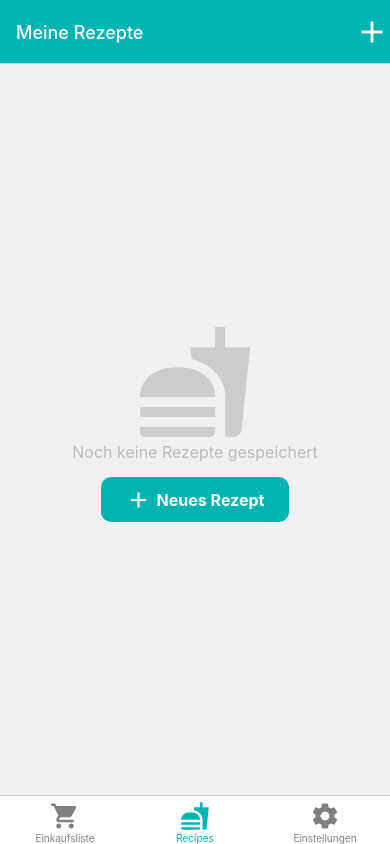
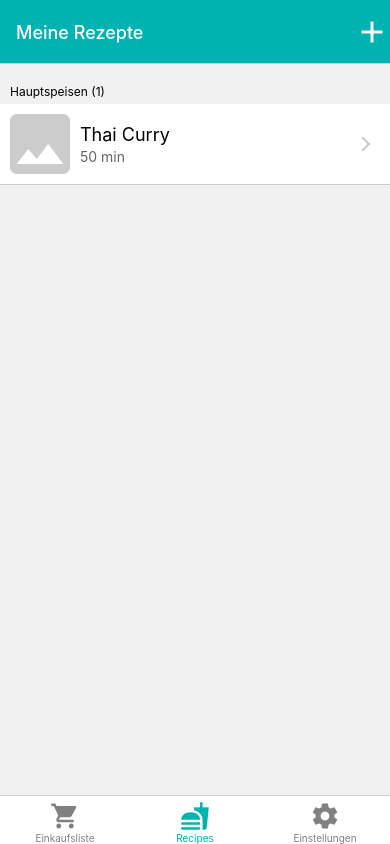
Before and after one commit to marrywal/hungryList, a React Native app: screen /Recipes in a window 390 px wide. Built offline with nearby package versions, Linux system fonts and the light colour scheme; what expo-linking would draw is missing.

Commit message:
style details page and add test recipe

```diff
--- a/src/screens/ModalDetailRecipe.tsx
+++ b/src/screens/ModalDetailRecipe.tsx
@@ -1,5 +1,5 @@
 import { useEffect, useState } from 'react';
-import { Alert, Pressable, ScrollView, StyleProp, StyleSheet, ViewStyle } from 'react-native';
+import { Alert, FlatList, Pressable, ScrollView, StyleProp, StyleSheet, ViewStyle } from 'react-native';
 import { Text, View } from '../components/Themed';
 import { MaterialIcons } from '@expo/vector-icons';
 import useColorScheme from '../hooks/useColorScheme';
@@ -36,7 +36,6 @@ export default function ModalDetailRecipe({ navigation, route }: { navigation: a
                 />
             </Pressable>,
         });
-        console.log(recipe)
     });
 
     const styles = StyleSheet.create({
@@ -90,15 +89,21 @@ export default function ModalDetailRecipe({ navigation, route }: { navigation: a
             fontWeight: 'bold',
             color: Colors[scheme].tint,
             fontSize: 18,
-        },
-        content: {
-            flex: 1,
-            fontSize: 18,
+            width: 35,
+            lineHeight: 24
         },
         ingredientsAmount: {
             fontWeight: 'bold',
             marginRight: 10,
             fontSize: 18,
+            flex: 1,
+            textAlign: 'right',
+            lineHeight: 24
+        },
+        content: {
+            flex: 3,
+            fontSize: 18,
+            lineHeight: 24
         },
         containerSeparator: {
             borderBottomColor: Colors[scheme].input,
--- a/src/screens/Recipes.tsx
+++ b/src/screens/Recipes.tsx
@@ -13,11 +13,136 @@ import { StyledButtonPressable } from '../components/StyledButtonPressable';
 const DEFAULTDATA = [
   {
     categoryName: "Vorspeisen",
-    data: []
+    data: [
+
+    ]
   },
   {
     categoryName: "Hauptspeisen",
     data: [
+      {
+        title: 'Thai Curry',
+        personCount: 2,
+        duration: '50 min',
+        category: 'Hauptspeise',
+        ingredients: [
+          {
+            key: 1,
+            name: 'Kokosfett zum Braten',
+            amount: '',
+            unit: ''
+          },
+          {
+            key: 2,
+            name: 'große Zwiebel',
+            amount: 'halbe',
+            unit: ''
+          },
+          {
+            key: 3,
+            name: 'Zehen Knoblauch',
+            amount: '0,5',
+            unit: ''
+          },
+          {
+            key: 4,
+            name: 'Currypaste, Menge je nach Paste und gewünschter Schärfe',
+            amount: '2,5',
+            unit: 'EL'
+          },
+          {
+            key: 5,
+            name: 'Hähnchenbrust',
+            amount: '200',
+            unit: 'gr'
+          },
+          {
+            key: 6,
+            name: 'Kokosmilch, frisch oder aus der Dose',
+            amount: '0,5',
+            unit: 'Liter'
+          },
+          {
+            key: 7,
+            name: 'Geflügelbrühe oder Milch',
+            amount: '100',
+            unit: 'ml'
+          },
+          {
+            key: 8,
+            name: 'Fischsauce',
+            amount: '1,5',
+            unit: 'EL'
+          },
+          {
+            key: 9,
+            name: 'Kaffir-Limettenblätter, TK oder frisch',
+            amount: '1,5',
+            unit: ''
+          },
+          {
+            key: 10,
+            name: 'Palmzucker, alternativ Honig verwenden',
+            amount: '1',
+            unit: 'TL'
+          },
+          {
+            key: 11,
+            name: 'Gemüse, Sorten nach Wahl, auch gemischt',
+            amount: '150',
+            unit: 'gr'
+          },
+          {
+            key: 12,
+            name: 'Reis',
+            amount: '200',
+            unit: 'gr'
+          },
+        ],
+        prepSteps: [
+          {
+            key: 1,
+            step: 'Zwiebel und Knoblauch würfeln, Gemüse und Fleisch in kleine Stücke schneiden und bereitlegen. Brühe erhitzen, alternativ kann kalte Milch verwendet werden. Lässt man diese Zutat weg, wird das Curry sehr cremig und dickflüssig. Die Brühe bzw. das Glutamat gibt dem Curry den gewissen Kick, ist aber Geschmackssache.'
+          },
+          {
+            key: 2,
+            step: 'Zwiebel und Knoblauch glasig anbraten. Die Thaicurry-Paste hinzugeben - anfangs aufgrund der Schärfe vorsichtig dosieren (bei grün und rot sehr vorsichtig, nachwürzen kann man auch zum Ende noch) - und alles bei hoher Temperatur in etwas Öl bräunen, dabei mit etwas Kokosmilch vermischen und kurz aufkochen lassen, bis sich ein Ölfilm oben absetzt (ca 2 min). Geflügelbrühe oder Milch hinzugeben und verrühren.'
+          },
+          {
+            key: 3,
+            step: 'Nun langsam mit der restlichen Kokosmilch verrühren. Hitze reduzieren, dass es nur noch köchelt. Kaffirlimettenblätter entweder im Stück oder zum mitessen in dünne Scheiben schneiden und hinzugeben. Mit Fischsauce, Palmzucker (oder Honig) würzen. Nun kann man es schon mal wegen der Schärfe abschmecken. Ist es zuwenig, dann einfach noch 1 - 2 EL Currypaste hinzugeben und köchelnd einrühren.'
+          },
+          {
+            key: 4,
+            step: 'Fisch oder Fleisch hinzugeben, Fleisch in kleinen Stücken, Fisch kann auch als kleines Filet oder im Stücke hinzugegeben werden. Bei Fleisch gibt es zwei Möglichkeiten, entweder vorher scharf anbraten und während der ersten Schritte ruhen lassen, dann noch 10 Minuten mitgaren. Oder in kleine Stücke schneiden und nur mitgaren lassen, was insbesondere bei Hühnchen gut klappt. In beiden Fällen erreicht man gute Ergebnisse.'
+          },
+          {
+            key: 5,
+            step: 'Gemüse, z. B. 1 Paprikaschote, eine Handvoll TK-Erbsen und Bohnen, Champignons, kurz vor Ende hinzufügen. Maximal 10 - 15 Minuten mitköcheln lassen, um es bissfest zu halten.'
+          },
+          {
+            key: 6,
+            step: 'Für ein leckeres Panang Erdnuss Curry einfach die Erdnussbutter (crunchy oder cremig) in das Curry einrühren, optional einige Erdnüsse dazugeben.'
+          },
+          {
+            key: 7,
+            step: 'Zum Abrunden des Currys verwende ich Fischsauce als Salzersatz. Wem es immer noch nicht scharf genug ist, kann nochmal etwas Paste hinzugeben. Oder beim nächsten Mal eine andere probieren. Die Schärfe kann auch zwischen den Herstellern stark schwanken.'
+          },
+          {
+            key: 8,
+            step: 'Während des Kochens den Reis aufsetzen, ich verwende Basmati oder Thaireis.'
+          },
+          {
+            key: 9,
+            step: 'Den Reis zum Curry anrichten und mit etwas Thaibasilikum servieren.'
+          },
+          {
+            key: 10,
+            step: 'Tipp: Die in den Zutaten angegebene Milch bzw. Brühe wird direkt nach dem Aufgießen der Currypaste mit der Kokosmilch hinzugegeben und verrührt. Das ist vor allem bei größeren Portionen hilfreich für mehr Flüssigkeit und preislich günstiger als nur Kokosmilch zu verwenden und wird von vielen Asiaten genauso gemacht. Im Gegensatz zur Milch die den Geschmack eher neutralisiert (bei Schärfe hilfreich) sorgt die Brühe für zusätzliche Würze. Natürlich kann man es auch nur mit Kokosmilch machen, hier sollte man vorher auf die Packung schauen wie konzentriert diese ist. Wenn man ein sehr cremiges Curry macht, gibt es spezielle cremige Kokosmilch dafür.'
+          },
+        ],
+        isFavorite: false
+      },
     ]
   },
   {
@@ -46,6 +171,8 @@ export default function Recipes({ navigation }: RootTabScreenProps<'Recipes'>) {
   - https://github.com/Shopify/restyle
   - new recipe: mark as favorite (wird als erstes angezeigt)
   - new recipe: save picture?
+  - searchbar on recipes page https://reactnativeelements.com/docs/components/searchbar
+  -
   */
 
   useEffect(() => {
```
